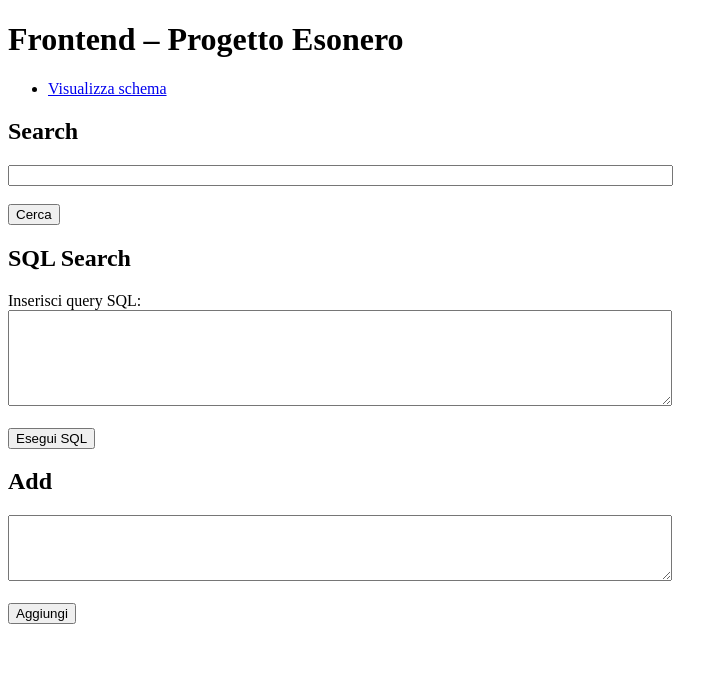
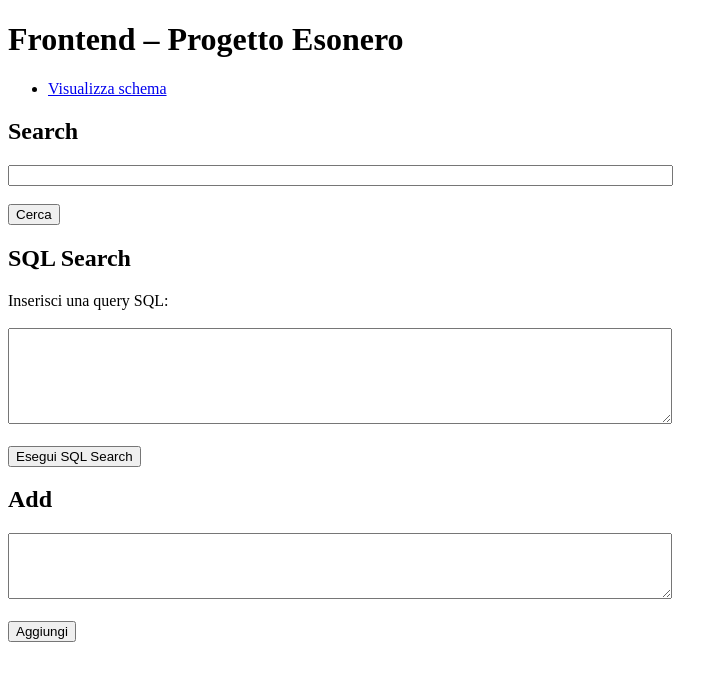
Before and after one commit to luxuang03/text2sql-project, a FastAPI app: page / in a window 1280 px wide. Shown: the top 681 px of the page, without its empty margins (0-728 px from the left). Run offline with FastAPI, Linux system fonts and the light colour scheme.

Commit message:
SQL Search 1.4 - Piccola modifica di SQL Search in index.html

```diff
--- a/frontend/templates/index.html
+++ b/frontend/templates/index.html
@@ -20,9 +20,9 @@
 
 <h2>SQL Search</h2>
 <form action="/sql_search" method="post">
-  <label for="sql_query">Inserisci query SQL:</label><br>
-  <textarea id="sql_query" name="sql_query" rows="6" cols="80" required></textarea><br><br>
-  <button type="submit">Esegui SQL</button>
+    <label for="sql_query">Inserisci una query SQL:</label><br><br>
+    <textarea id="sql_query" name="sql_query" rows="6" cols="80" required></textarea><br><br>
+    <button type="submit">Esegui SQL Search</button>
 </form>
 
 <h2>Add</h2>
```
